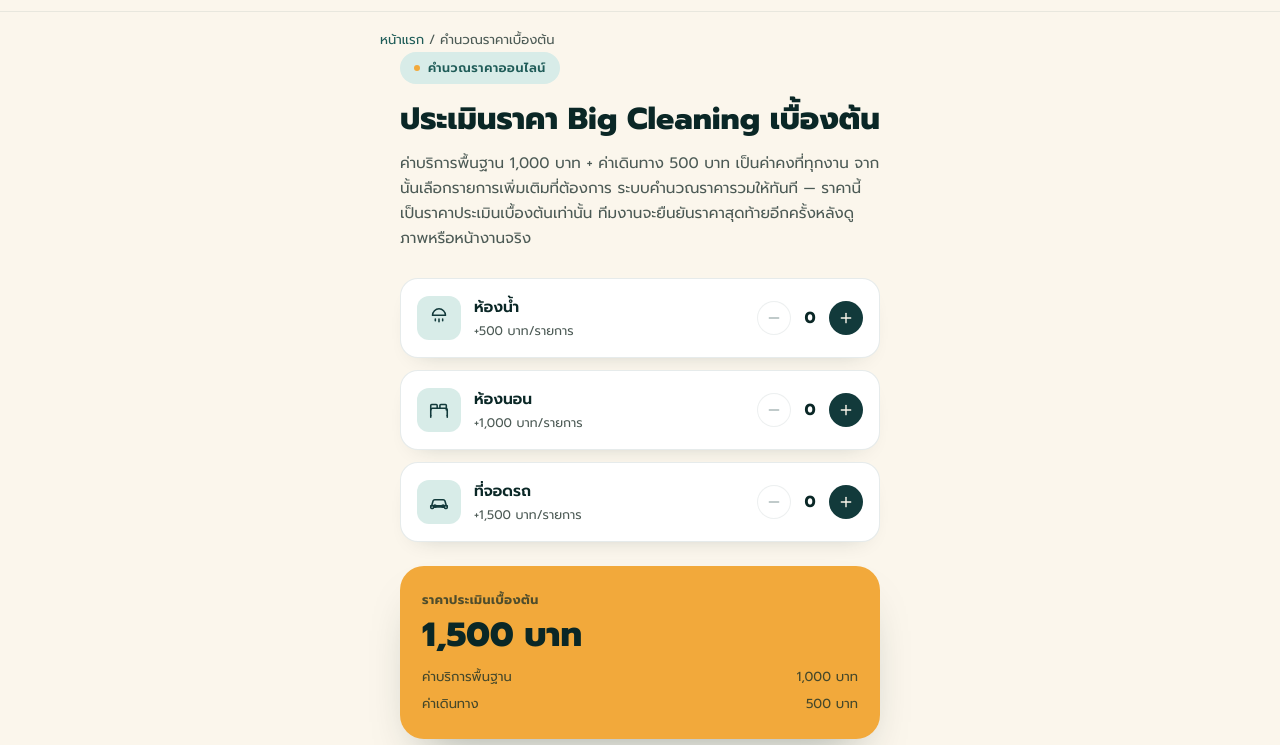
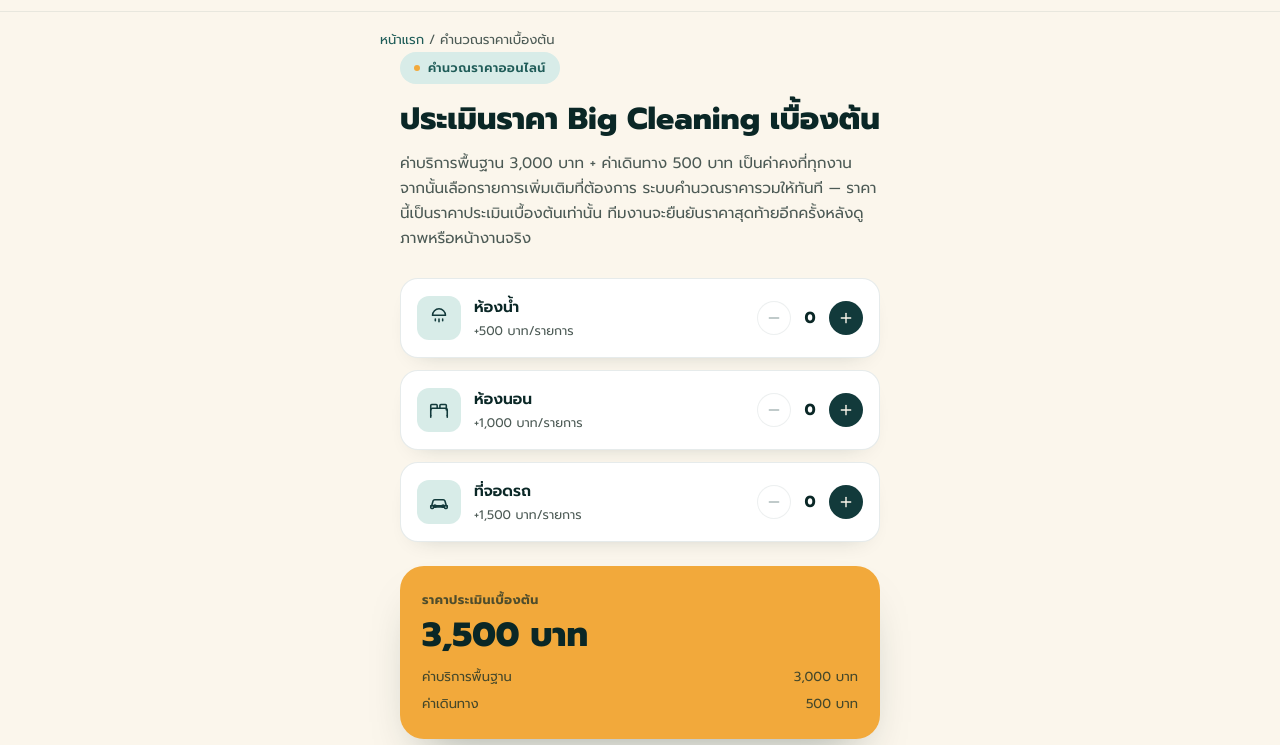
Before and after one commit to saha11223344-sys/tawan-cleaning-web, a plain HTML site: page price-calculator.html in a window 1280 px wide. Shown: the part 55-800 px from the top of the page. Drawn offline with Linux system fonts and the light colour scheme.

Commit message:
แก้ราคาเครื่องคำนวณให้เริ่ม 3,500 บาท

```diff
--- a/price-calculator.html
+++ b/price-calculator.html
@@ -136,7 +136,7 @@
   "operatingSystem": "Web",
   "offers": {
     "@type": "Offer",
-    "price": "0",
+    "price": "3500",
     "priceCurrency": "THB"
   },
   "provider": {
@@ -164,15 +164,15 @@
 <main class="container">
   <span class="eyebrow">คำนวณราคาออนไลน์</span>
   <h1>ประเมินราคา Big Cleaning เบื้องต้น</h1>
-  <p class="lede">ค่าบริการพื้นฐาน 1,000 บาท + ค่าเดินทาง 500 บาท เป็นค่าคงที่ทุกงาน จากนั้นเลือกรายการเพิ่มเติมที่ต้องการ ระบบคำนวณราคารวมให้ทันที — ราคานี้เป็นราคาประเมินเบื้องต้นเท่านั้น ทีมงานจะยืนยันราคาสุดท้ายอีกครั้งหลังดูภาพหรือหน้างานจริง</p>
+  <p class="lede">ค่าบริการพื้นฐาน 3,000 บาท + ค่าเดินทาง 500 บาท เป็นค่าคงที่ทุกงาน จากนั้นเลือกรายการเพิ่มเติมที่ต้องการ ระบบคำนวณราคารวมให้ทันที — ราคานี้เป็นราคาประเมินเบื้องต้นเท่านั้น ทีมงานจะยืนยันราคาสุดท้ายอีกครั้งหลังดูภาพหรือหน้างานจริง</p>
 
   <div class="item-list" id="item-list"></div>
 
   <div class="summary">
     <span class="label">ราคาประเมินเบื้องต้น</span>
-    <span class="total" id="total-text">1,500 บาท</span>
+    <span class="total" id="total-text">3,500 บาท</span>
     <div class="summary-lines">
-      <div><span>ค่าบริการพื้นฐาน</span><span id="service-text">1,000 บาท</span></div>
+      <div><span>ค่าบริการพื้นฐาน</span><span id="service-text">3,000 บาท</span></div>
       <div><span>ค่าเดินทาง</span><span id="travel-text">500 บาท</span></div>
     </div>
     <div class="breakdown" id="breakdown"></div>
@@ -235,7 +235,7 @@
 
 <script>
 (function(){
-  var BASE_SERVICE = 1000;
+  var BASE_SERVICE = 3000;
   var TRAVEL_FEE = 500;
 
   var items = [
```
